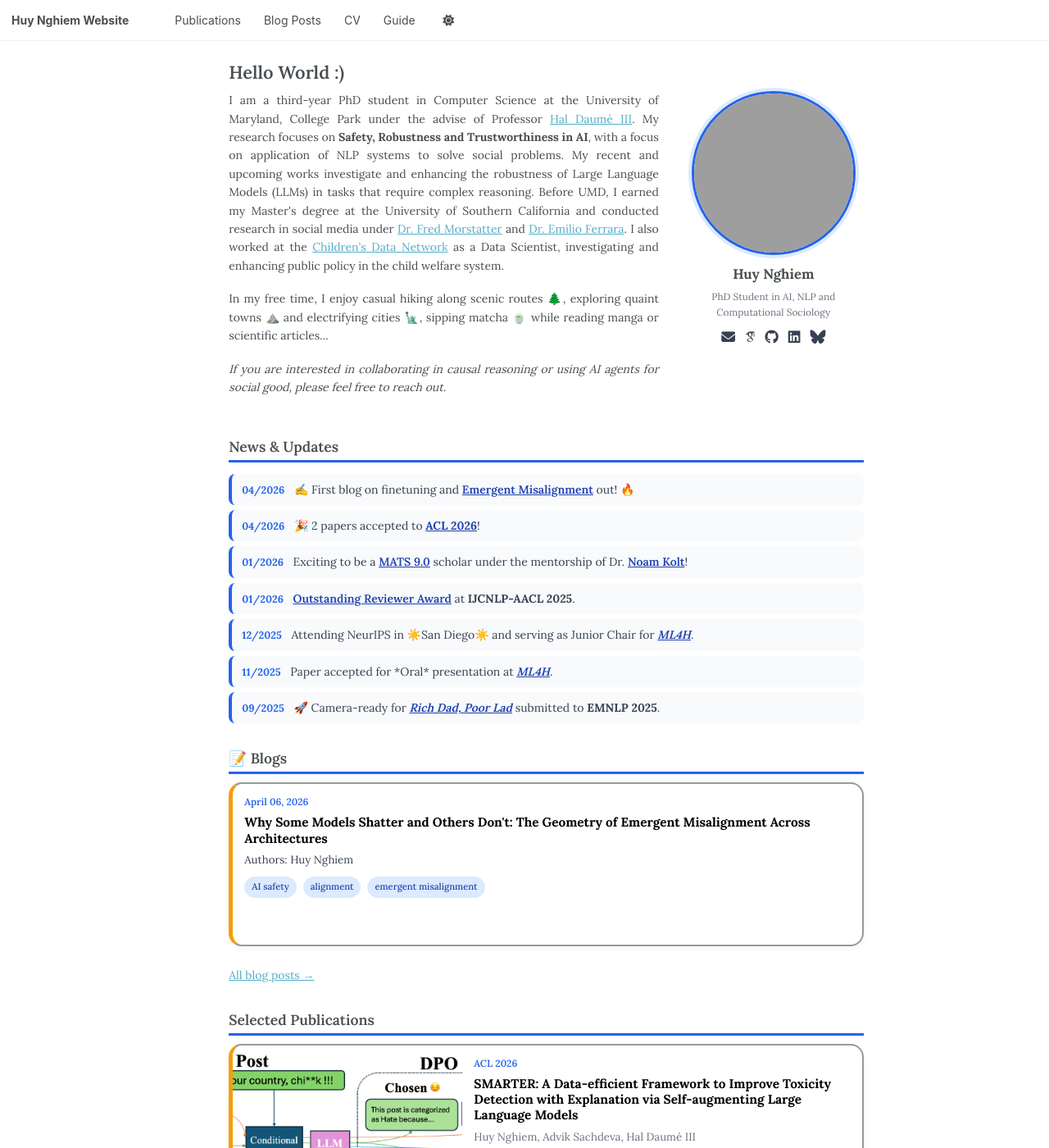
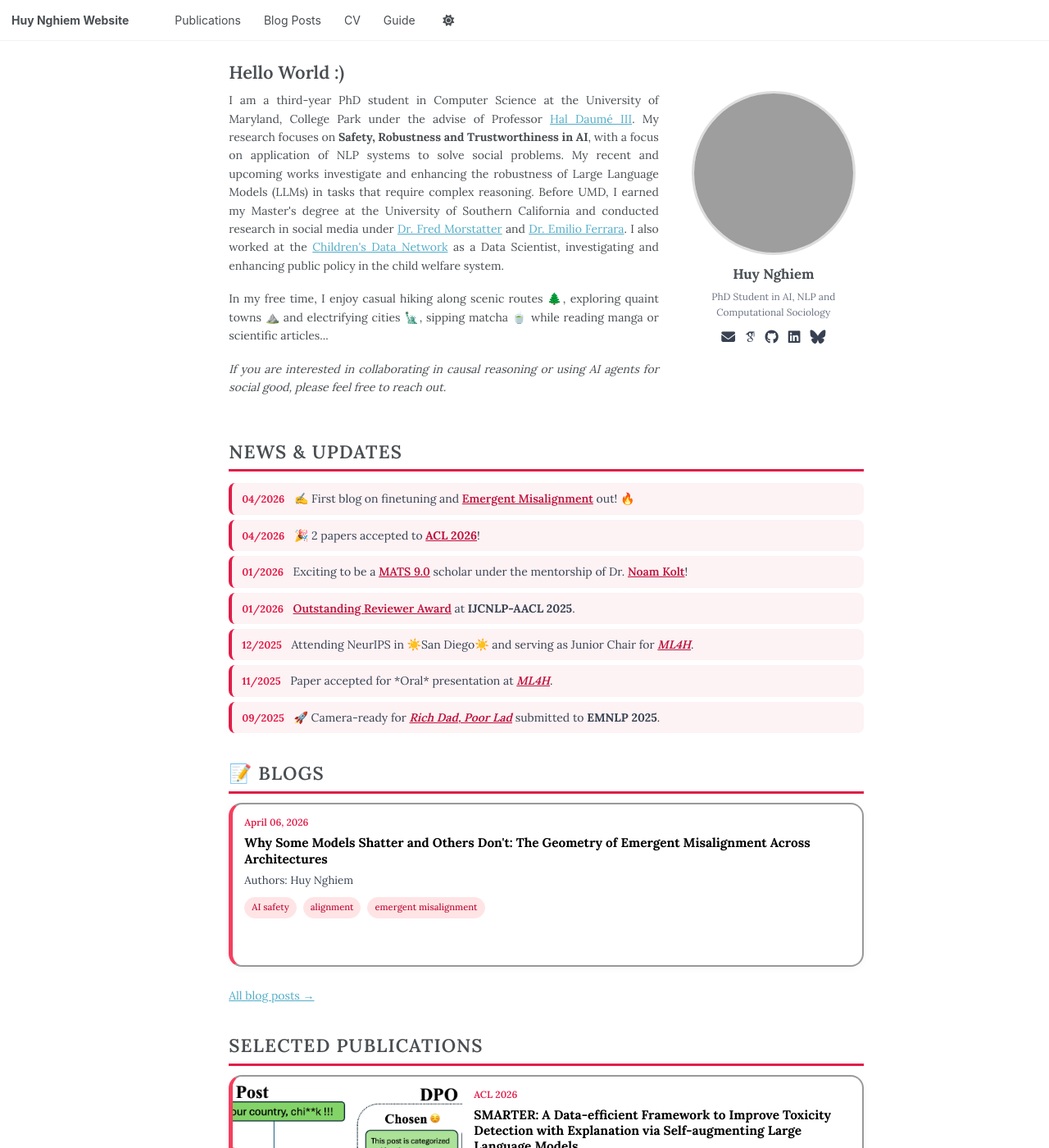
Before and after one commit to hnghiem-nlp/hnghiem-nlp.github.io, a Jekyll site: the page built from _pages/about.md, in a window 1280 px wide and 1400 px high. Shown: the whole window at 82% size. Built offline with Jekyll 4.4.1, drawn with Linux system fonts in a browser that asks for light colours; some web fonts are replaced; a script that is not in the unit is left out; grey boxes are pictures that could not be loaded.

Commit message:
Switch accents to rose/pink, enlarge + uppercase headers, remove photo border
Co-Authored-By: Claude Opus 4.6 (1M context) <noreply@anthropic.com>

```diff
--- a/assets/css/custom.css
+++ b/assets/css/custom.css
@@ -3,12 +3,12 @@
 
 /* ===== Accent Color Palette ===== */
 :root {
-    --accent: #2563eb;          /* vibrant blue */
-    --accent-light: #dbeafe;    /* light blue tint */
-    --accent-dark: #1e40af;
-    --warm: #f59e0b;            /* amber highlight */
-    --warm-light: #fef3c7;
-    --surface: #f8fafc;         /* subtle off-white background */
+    --accent: #e11d48;          /* rose/pink */
+    --accent-light: #ffe4e6;    /* light rose tint */
+    --accent-dark: #be123c;
+    --warm: #f43f5e;            /* warm rose highlight */
+    --warm-light: #fff1f2;
+    --surface: #fdf2f4;         /* subtle rose-tinted background */
 }
 
 /* Make sure our font wins over theme defaults */
@@ -239,8 +239,11 @@ a.paper-card:hover {
 /* ===== Section Headers with Accent Underline ===== */
 .page__content h2 {
     border-bottom: 3px solid var(--accent);
-    padding-bottom: 6px;
-    margin-top: 32px;
+    padding-bottom: 8px;
+    margin-top: 36px;
+    font-size: 1.6rem;
+    text-transform: uppercase;
+    letter-spacing: 0.05em;
 }
 
 /* ===== Colorful News Items ===== */
@@ -300,10 +303,10 @@ a.paper-card:hover {
     font-weight: 500;
 }
 
-/* ===== Profile Photo Accent Ring ===== */
+/* ===== Profile Photo ===== */
 .about-photo img {
-    border: 3px solid var(--accent) !important;
-    box-shadow: 0 0 0 4px var(--accent-light);
+    border: 3px solid #ddd !important;
+    box-shadow: none;
 }
 
 .about-links a:hover {
```
